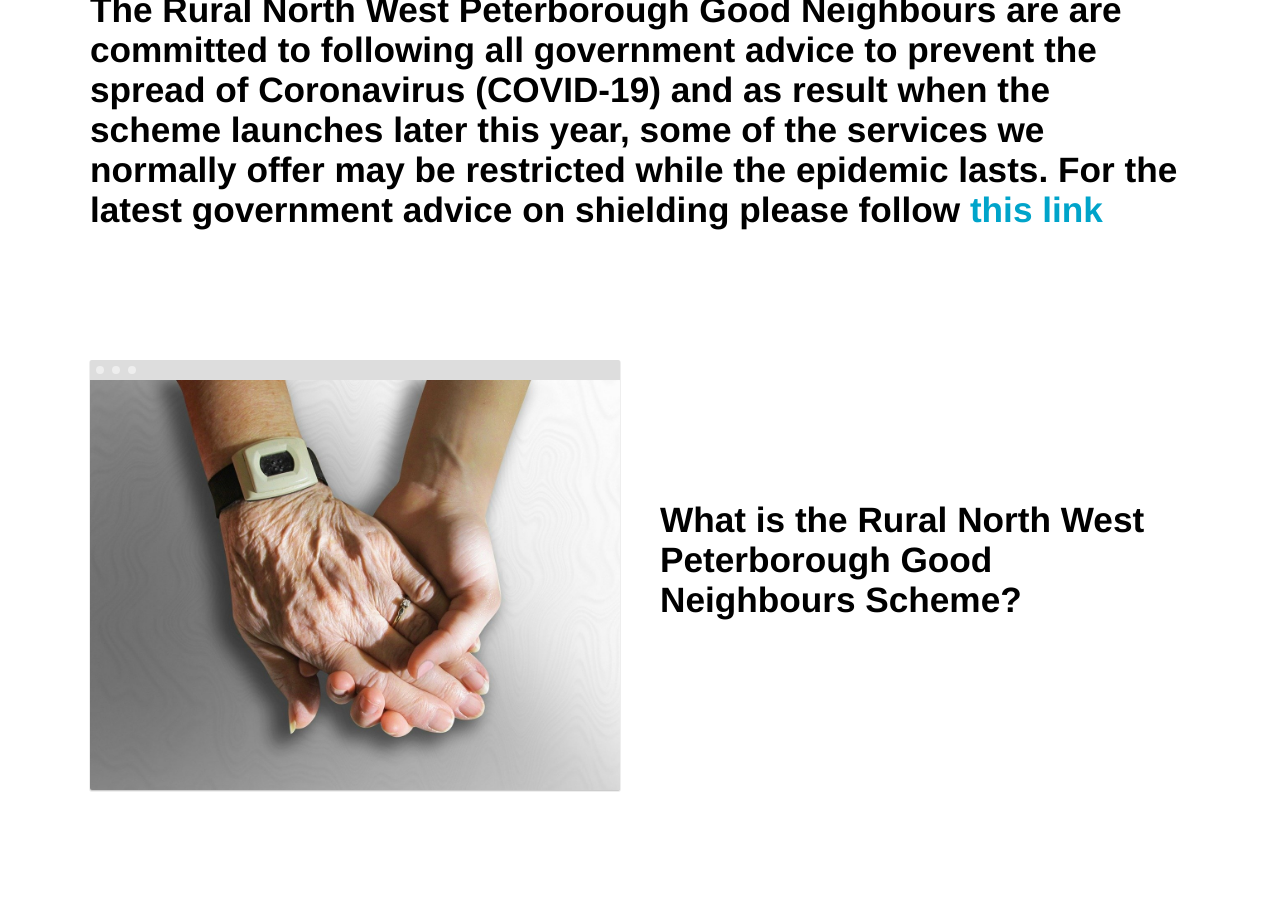
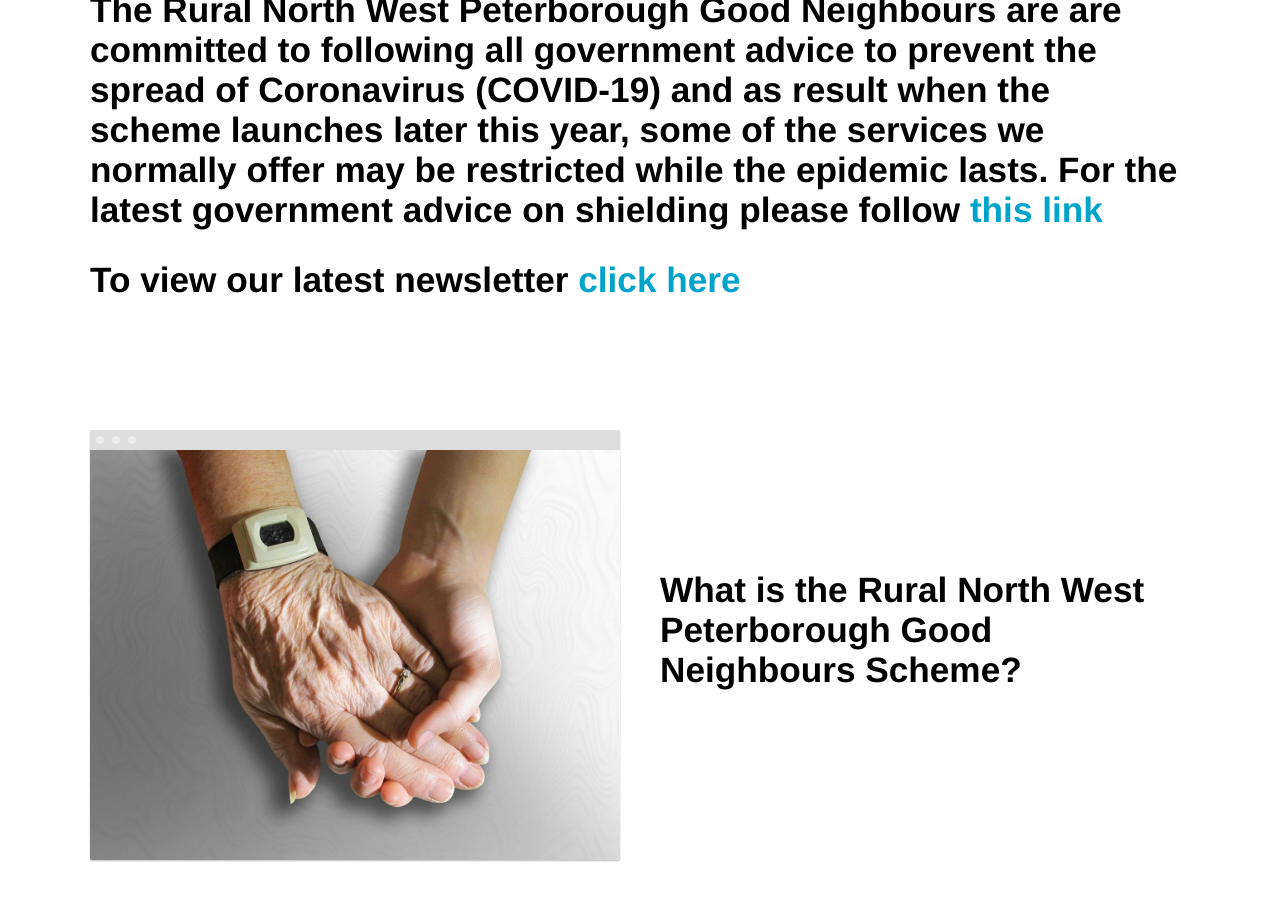
Before and after one commit to chriswilde1946/goodneighboursrp.org.uk, a Jekyll site: the page built from index.html, in a window 1280 px wide and 900 px high, scrolled down 784 px. Built offline with Jekyll 4.4.1, drawn with Linux system fonts in a browser that asks for light colours.

Commit message:
Update index.html

```diff
--- a/index.html
+++ b/index.html
@@ -21,7 +21,7 @@ description: We are a community-based charity that harnesses the skills and good
 			<div class="text editable">
 
 				<h2><strong> The Rural North West Peterborough Good Neighbours are are committed to following all government advice to prevent the spread of Coronavirus (COVID-19) and as result when the scheme launches later this year, some of the services we normally offer may be restricted while the epidemic lasts.  For the latest government advice on shielding please follow<a href="https://www.peterborough.gov.uk/healthcare/public-health/coronavirus/information-for-people-shielding" > this link</a></strong></h2>
-
+				<h2><strong> To view our latest newsletter <a href="/images/Newsletter.png" > click here</a></strong></h2>
 			</div>
 		</div>
 	</section>
```
